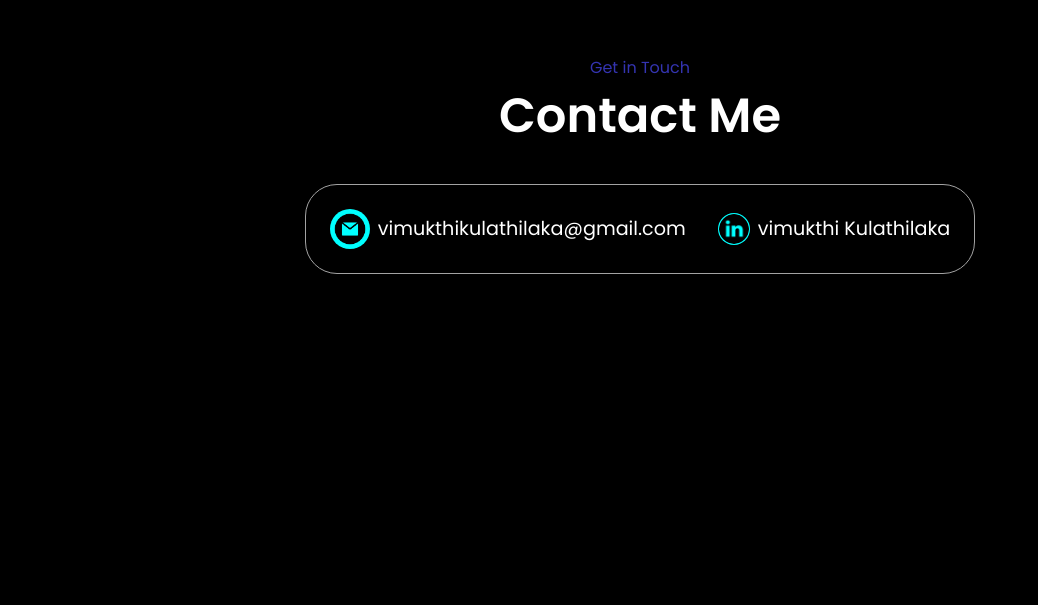
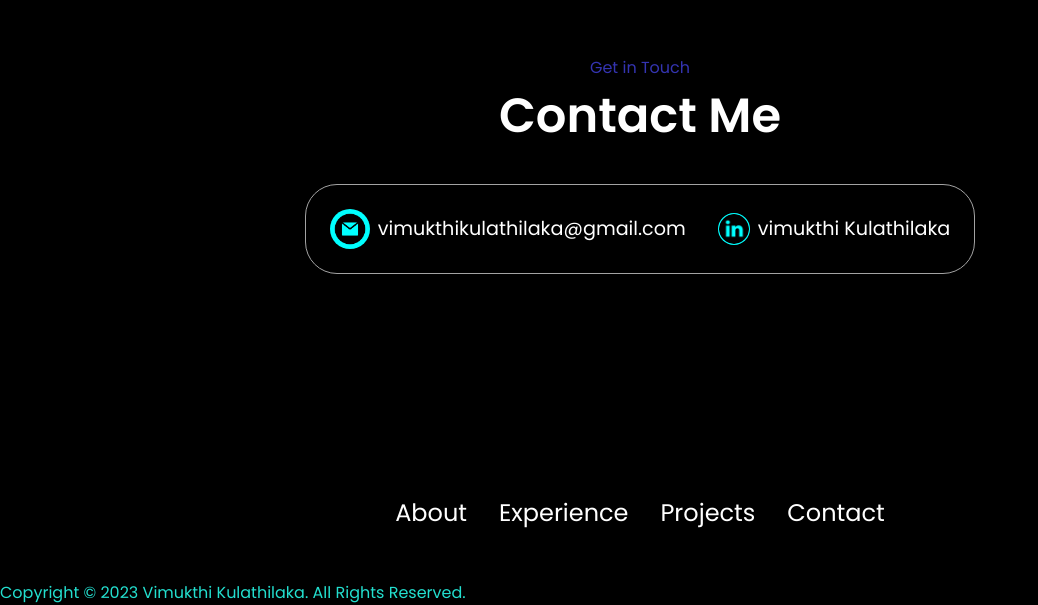
Before and after one commit to VimukthiMK/Portfolio-Vimukthi_Kulathilaka, a React (Create React App) app in the folder portfolio/: page / in a window 1280 px wide. Shown: the part 3520-4125 px from the top of the page, without its empty margins (0-1038 px from the left). Before the commit the page ends 3964 px from the top, so only its background shows below. Built offline with nearby package versions, Linux system fonts and the light colour scheme.

Commit message:
Created Footer component

```diff
--- a/portfolio/src/Components/Footer/Footer.js
+++ b/portfolio/src/Components/Footer/Footer.js
@@ -2,8 +2,19 @@
 
 export default function Footer() {
   return (
-    <div>
+    <footer>
+      <nav>
+        <div className="nav-links-container">
+          <ul className="nav-links">
+            <li><a href="#about">About</a></li>
+            <li><a href="#experience">Experience</a></li>
+            <li><a href="#projects">Projects</a></li>
+            <li><a href="#contact">Contact</a></li>
+          </ul>
+        </div>
+      </nav>
 
-    </div>
+      <p>Copyright &#169; 2023 Vimukthi Kulathilaka. All Rights Reserved.</p>
+    </footer>
   )
 }
```
